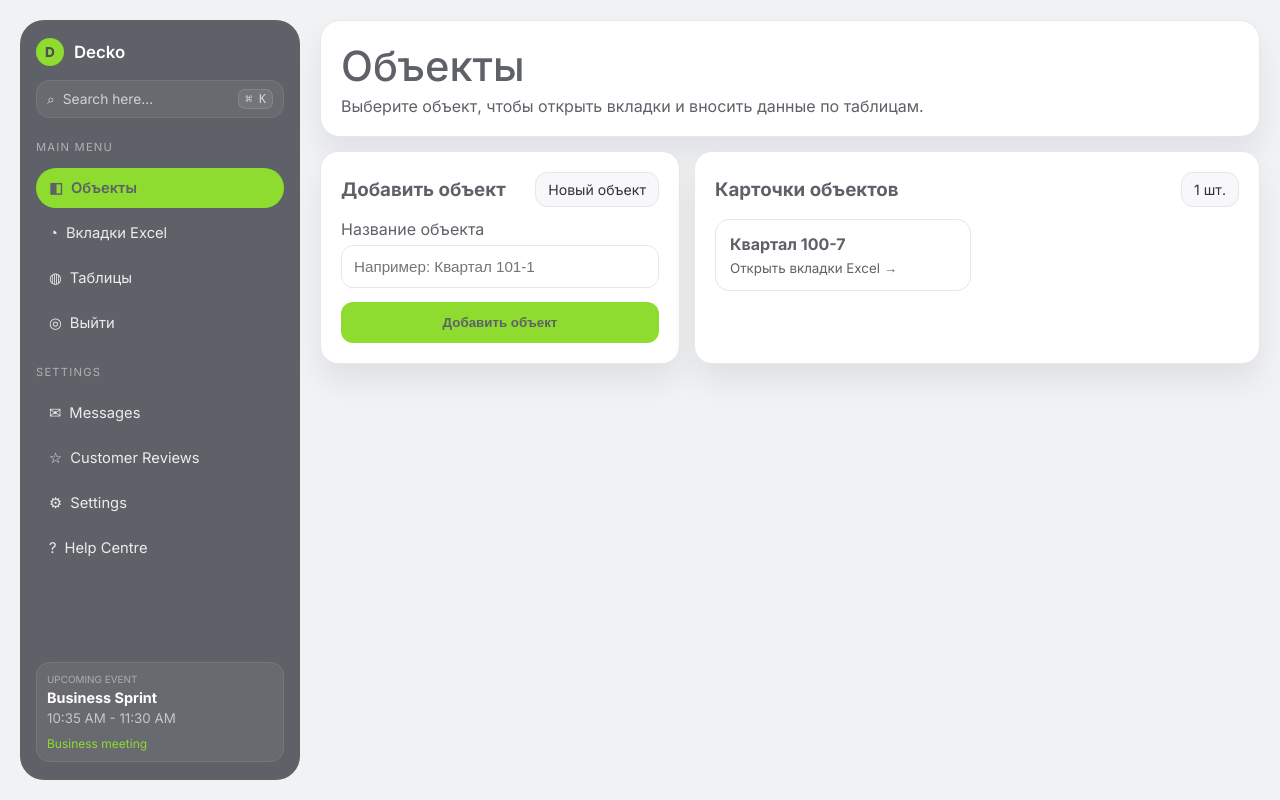
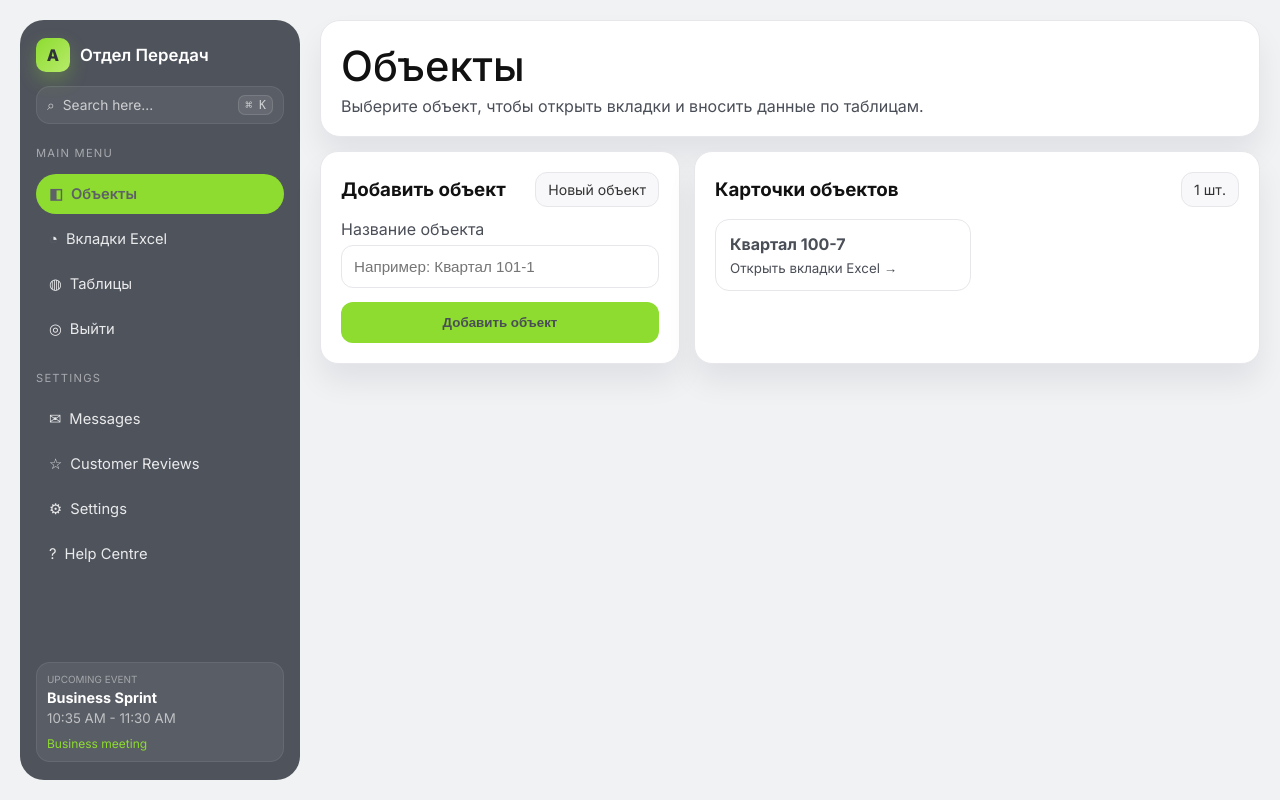
Before and after one commit to vhudoverdiev/akvilon-pereda4a, a Flask app: page /objects in a window 1280 px wide. Run offline with Flask 3, Linux system fonts and the light colour scheme; the visitor is signed in with stand-in values (Sample User, id 1); data comes from the database, SQL or seed files in the repository.

Commit message:
Update branding and darken gray palette

```diff
--- a/static/style.css
+++ b/static/style.css
@@ -1,11 +1,11 @@
 :root {
-    --corp-gray: #5f6168;
+    --corp-gray: #4a4e57;
     --corp-green: #8ddc2f;
     --white: #ffffff;
     --bg: #f1f2f4;
-    --text: #5f6168;
+    --text: #111111;
     --line: #e7e7eb;
-    --dark-panel: #5f6168;
+    --dark-panel: #4f535c;
     --card-shadow: 0 18px 30px rgba(16, 20, 25, 0.07);
 }
 
@@ -41,15 +41,16 @@ h1, h2, h3, p { margin: 0; }
 
 .decko-brand { display: flex; align-items: center; gap: 10px; }
 .brand-logo {
-    width: 28px;
-    height: 28px;
-    border-radius: 50%;
-    background: var(--corp-green);
-    color: #4e5057;
+    width: 34px;
+    height: 34px;
+    border-radius: 10px;
+    background: linear-gradient(135deg, var(--corp-green) 0%, #b7eb6b 100%);
+    color: #2f333a;
     display: grid;
     place-items: center;
     font-weight: 800;
-    font-size: 0.85rem;
+    font-size: 1rem;
+    box-shadow: 0 8px 18px rgba(141, 220, 47, 0.28);
 }
 .decko-brand h1 { font-size: 1.05rem; font-weight: 600; }
 
--- a/templates/base.html
+++ b/templates/base.html
@@ -14,8 +14,8 @@
     <div class="app-layout dashboard-theme">
         <aside class="sidebar">
             <div class="brand decko-brand">
-                <div class="brand-logo">D</div>
-                <h1>Decko</h1>
+                <div class="brand-logo">А</div>
+                <h1>Отдел Передач</h1>
             </div>
 
             <div class="search-shell">
```
